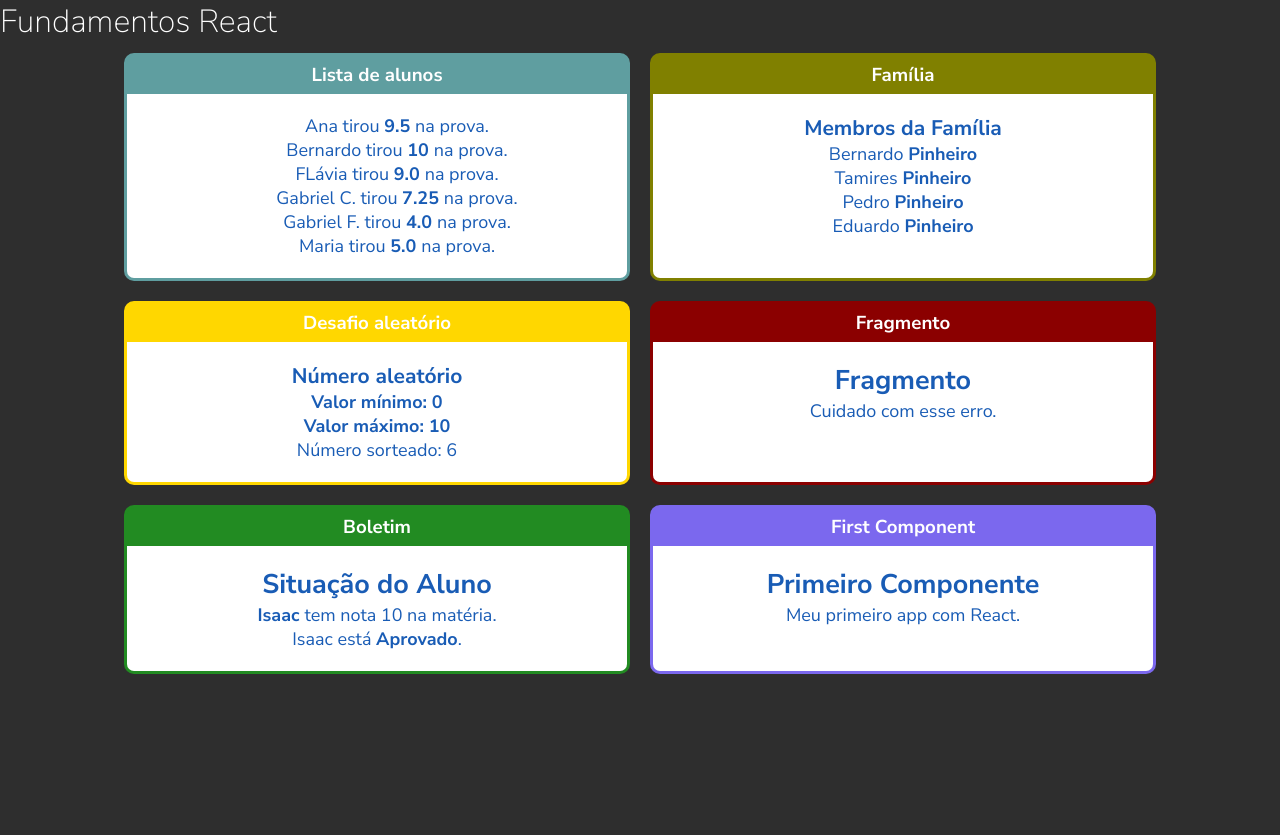
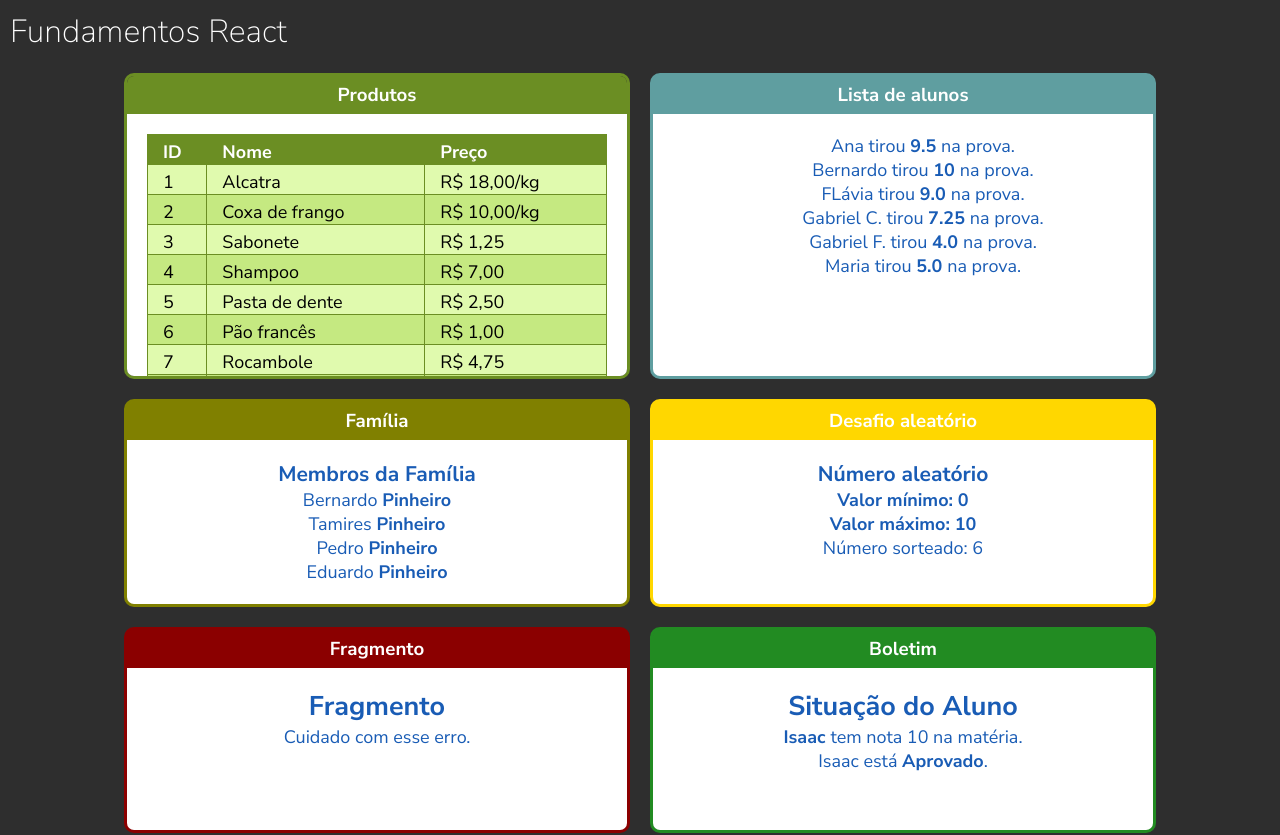
Before and after one commit to IsaacCaldas/Fundamentos-React, a React (Create React App) app: page / in a window 1280 px wide. Shown: the top 835 px of the page. Before the commit the page ends 800 px from the top, so only its background shows below. Built offline with nearby package versions, Linux system fonts and the light colour scheme.

Commit message:
Product table

```diff
--- a/src/App.css
+++ b/src/App.css
@@ -3,3 +3,6 @@
   flex-wrap: wrap;
   justify-content: center;
 }
+h1{
+  margin:10px;
+}
--- a/src/App.jsx
+++ b/src/App.jsx
@@ -9,11 +9,17 @@
 import Family from './components/basics/Family';
 import MemberFamily from './components/basics/MemberFamily';
 import StudentsList from './components/repetition/StudentsList';
+import ProductsTable from './components/repetition/ProductsTable';
 
 export default () =>
     <div className="app">
       <h1>Fundamentos React</h1>
       <div className="cards-collection">
+        <Card
+          title="Produtos"
+          color="#6B8E23">
+          <ProductsTable />
+        </Card>
         <Card
           title="Lista de alunos"
           color="#5F9EA0">
--- a/src/components/layout/Card.css
+++ b/src/components/layout/Card.css
@@ -10,6 +10,10 @@
 
   max-width: 500px;
   min-width: 500px;
+
+  max-height: 300px;
+  min-height: 200px;
+  overflow-y: auto;
 }
 
 .card .title{
--- /dev/null
+++ b/src/components/repetition/ProductsTable.css
@@ -0,0 +1,29 @@
+table {
+  width: 100%;
+  border-collapse: collapse;
+}
+
+th, td {
+  text-align: left;
+  padding: 5px 0px 0px 15px;
+  border: 1px solid #6B8E23;
+}
+
+th{
+  background: #6B8E23;
+  color: #fff;
+}
+td {
+  color: #000000;
+}
+
+tr{
+  background-color: #e0faae;
+  transition: 0.2s ease;
+}
+tr:nth-child(even){
+  background-color: #c5e981;
+}
+tr:hover{
+  background-color: #a5d83d;
+}
--- /dev/null
+++ b/src/components/repetition/ProductsTable.jsx
@@ -0,0 +1,39 @@
+import './ProductsTable.css';
+
+import React from "react";
+import products from '../../data/products.js';
+
+export default (props) => {
+
+  function getRows() {
+
+    return products.map(product => {
+      return (
+        <tr key={ product.id }>
+          <td>{ product.id }</td>
+          <td>{ product.name }</td>
+          <td>{ product.price.replace('.', ',')}</td>
+        </tr>
+      );
+    });
+  }
+
+  return (
+
+    <div className="products-table">
+      <table>
+        <thead>
+          <tr>
+            <th>ID</th>
+            <th>Nome</th>
+            <th>Preço</th>
+          </tr>
+        </thead>
+        <tbody>
+          { getRows() }
+        </tbody>
+      </table>
+    </div>
+
+  );
+}
--- /dev/null
+++ b/src/data/products.js
@@ -0,0 +1,56 @@
+const products = [
+
+  {
+    id: 1,
+    name: 'Alcatra',
+    price: 'R$ 18.00/kg',
+  },
+  {
+    id: 2,
+    name: 'Coxa de frango',
+    price: 'R$ 10.00/kg',
+  },
+  {
+    id: 3,
+    name: 'Sabonete',
+    price: 'R$ 1.25',
+  },
+  {
+    id: 4,
+    name: 'Shampoo',
+    price: 'R$ 7.00',
+  },
+  {
+    id: 5,
+    name: 'Pasta de dente',
+    price: 'R$ 2.50',
+  },
+  {
+    id: 6,
+    name: 'Pão francês',
+    price: 'R$ 1.00',
+  },
+  {
+    id: 7,
+    name: 'Rocambole',
+    price: 'R$ 4.75',
+  },
+  {
+    id: 8,
+    name: 'Kiwi',
+    price: 'R$ 2.25',
+  },
+  {
+    id: 9,
+    name: 'Maçã',
+    price: 'R$ 1.50',
+  },
+  {
+    id: 10,
+    name: 'Doritos',
+    price: 'R$ 5.00',
+  },
+
+]
+
+export default products;
```
